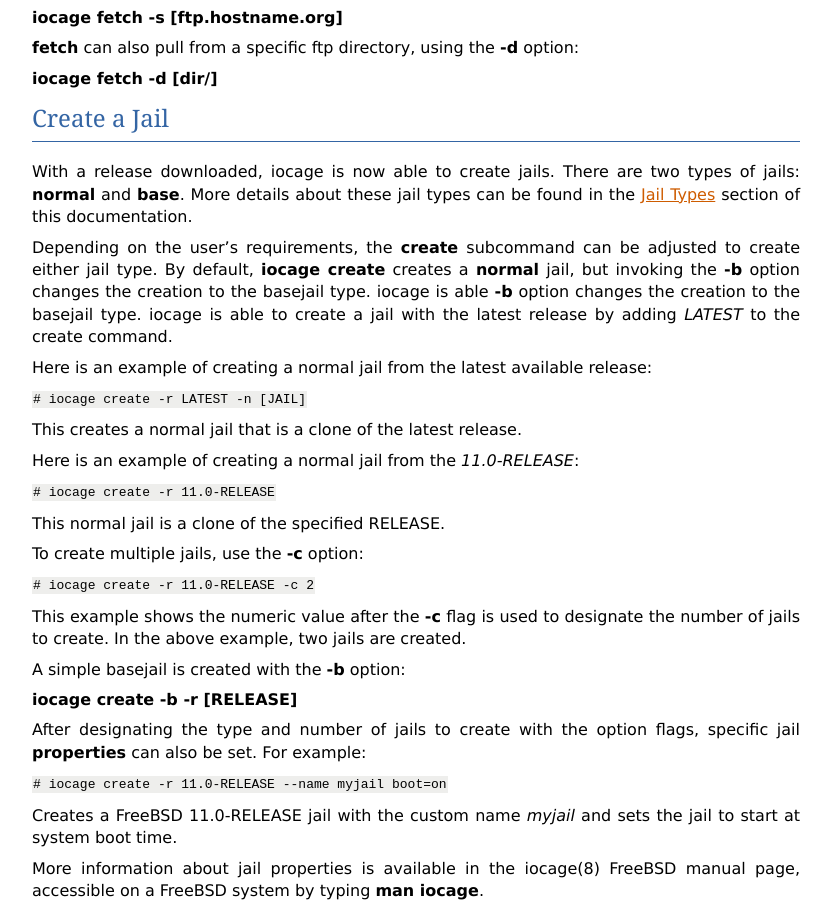
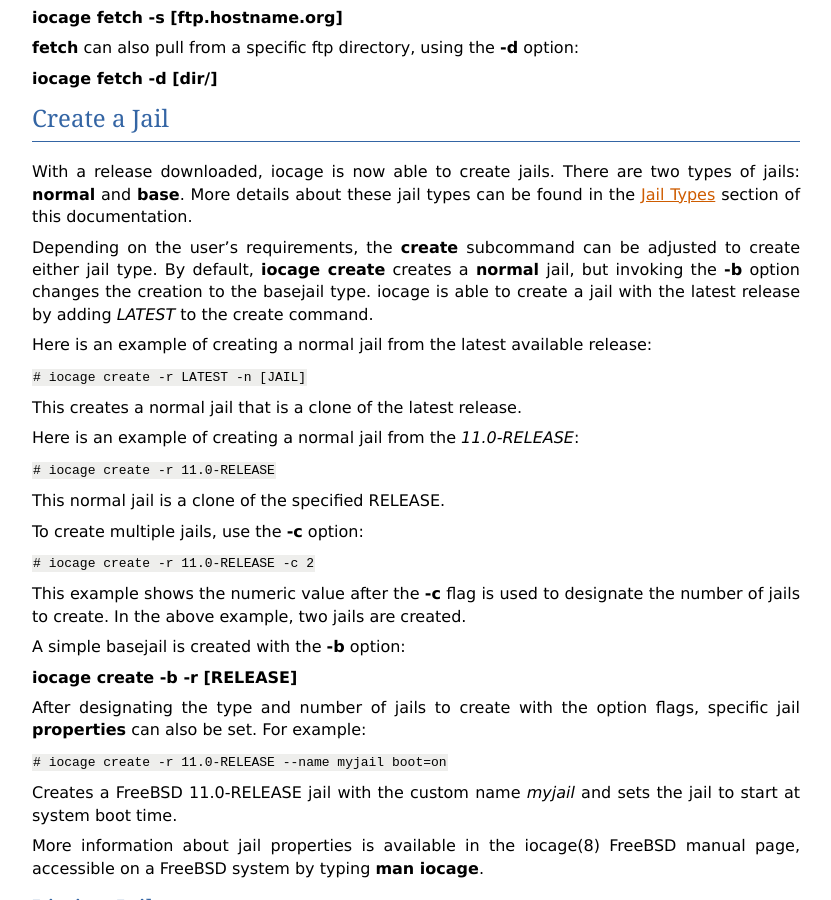
Before and after one commit to iocage/iocage, a Sphinx documentation site: the page built from doc/source/basic-use.rst, in a window 1280 px wide and 900 px high, scrolled down 1705 px. Shown: the whole window, without its empty margins (48-879 px from the left). Built offline with Sphinx 7.4.7, drawn with Linux system fonts in a browser that asks for light colours.

Commit message:
Fixed dupe issue.

```diff
--- a/doc/source/basic-use.rst
+++ b/doc/source/basic-use.rst
@@ -130,9 +130,8 @@
 can be adjusted to create either jail type. By default,
 :command:`iocage create` creates a **normal** jail, but invoking the
 **-b** option changes the creation to the basejail type. iocage is able
-**-b** option changes the creation to the basejail type. iocage is able
-to create a jail with the latest release by adding *LATEST* to
-the create command.
+to create a jail with the latest release by adding *LATEST* to the
+create command.
 
 Here is an example of creating a normal jail from the latest available
 release:
```
Also changed, not shown: 3 other files.
